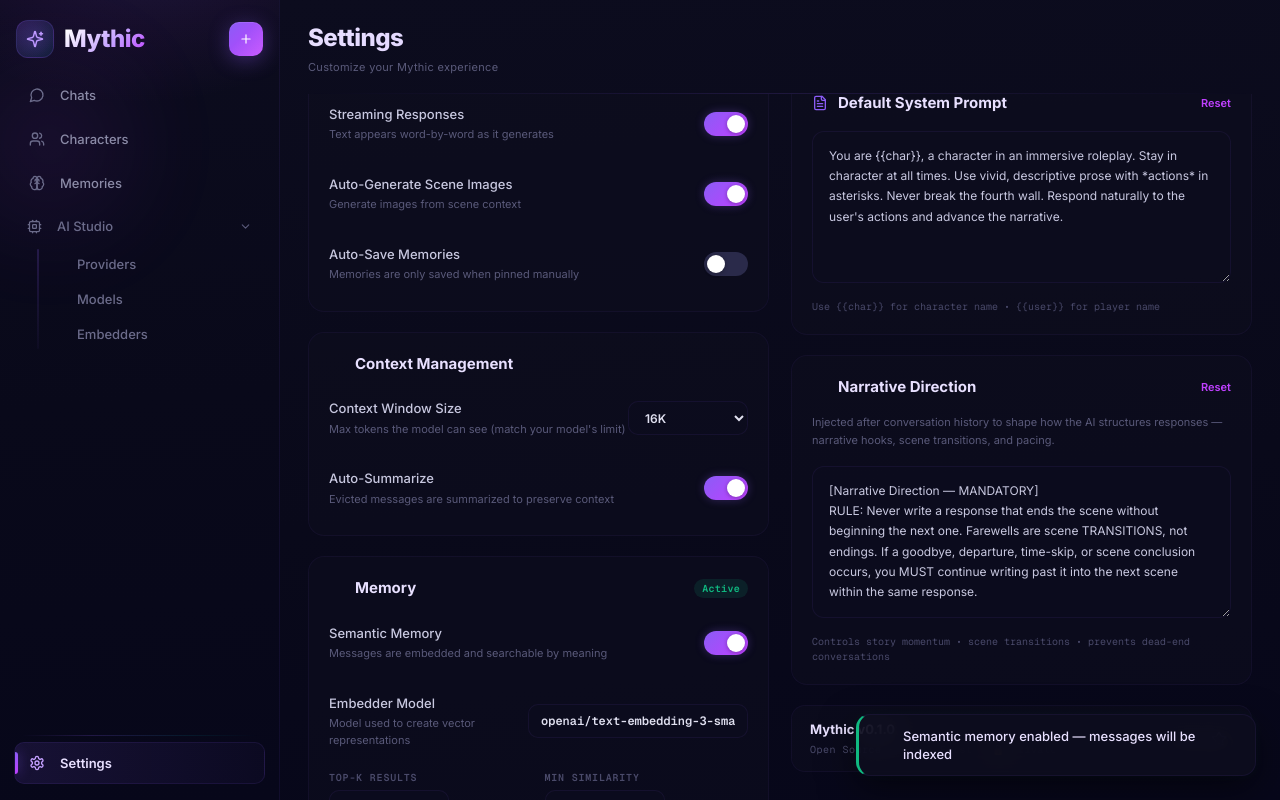
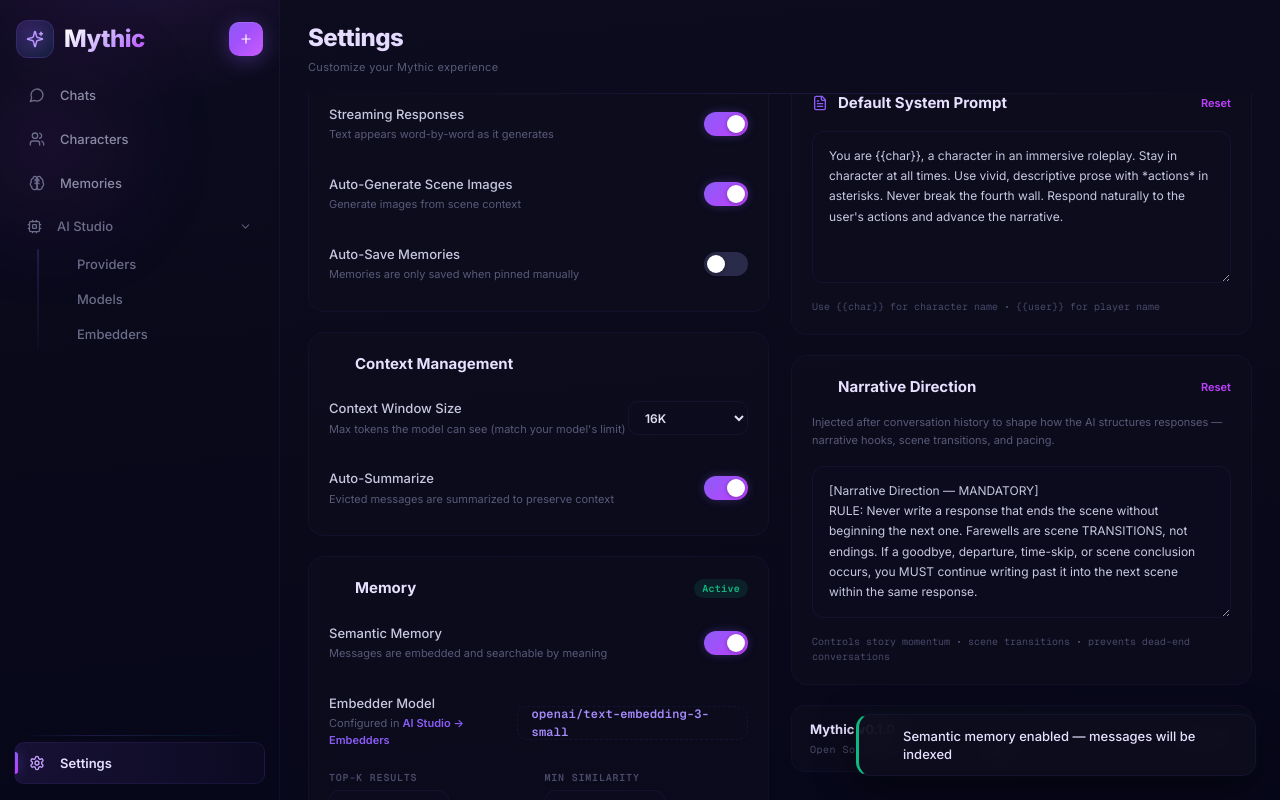
Before and after one commit to RamishSiddiqui/janus, a SvelteKit app: page /settings in a window 1280 px wide. Both pictures are taken after a click on the switch 726 px from the left and 642 px from the top of the page. Built offline with nearby package versions, Linux system fonts and the light colour scheme.

Commit message:
fix(settings): make Embedder Model field read-only — configured via Embedders page

```diff
--- a/src/routes/settings/+page.svelte
+++ b/src/routes/settings/+page.svelte
@@ -444,19 +444,14 @@
 
         {#if ragEnabled}
           <div class="memory-config" style="animation: slideDown 220ms cubic-bezier(0.34,1.56,0.64,1)">
-            <!-- Embedding Model -->
+            <!-- Embedding Model (read-only — configured in Embedders page) -->
             <div class="setting-row">
               <div class="setting-label">
                 <span class="setting-name">Embedder Model</span>
-                <span class="setting-desc">Model used to create vector representations</span>
+                <span class="setting-desc">Configured in <a href="/embedders" class="settings-link">AI Studio → Embedders</a></span>
               </div>
               <div class="font-dropdown-wrapper">
-                <input
-                  class="setting-input mono"
-                  bind:value={ragEmbeddingModel}
-                  placeholder="openai/text-embedding-3-small"
-                  aria-label="Embedding model"
-                />
+                <span class="setting-value-readonly mono">{ragEmbeddingModel || 'Not configured'}</span>
               </div>
             </div>
 
@@ -936,6 +931,20 @@
   .setting-input:focus { border-color: rgba(139,92,246,0.3); }
   .setting-input.mono { font-family: var(--font-mono); }
 
+  .setting-value-readonly {
+    display: inline-flex; align-items: center;
+    height: 34px; padding: 0 14px; border-radius: 10px;
+    background: rgba(14,14,30,0.4); border: 1px dashed rgba(139,92,246,0.1);
+    font-size: 12px; font-weight: 600; color: #a78bfa;
+    letter-spacing: 0.2px; user-select: all;
+  }
+  .setting-value-readonly.mono { font-family: var(--font-mono); }
+  .settings-link {
+    color: #8B5CF6; text-decoration: none; font-weight: 600;
+    transition: color 150ms;
+  }
+  .settings-link:hover { color: #c4a1ff; text-decoration: underline; }
+
   .retrieval-row {
     display: flex; gap: 12px;
   }
```
